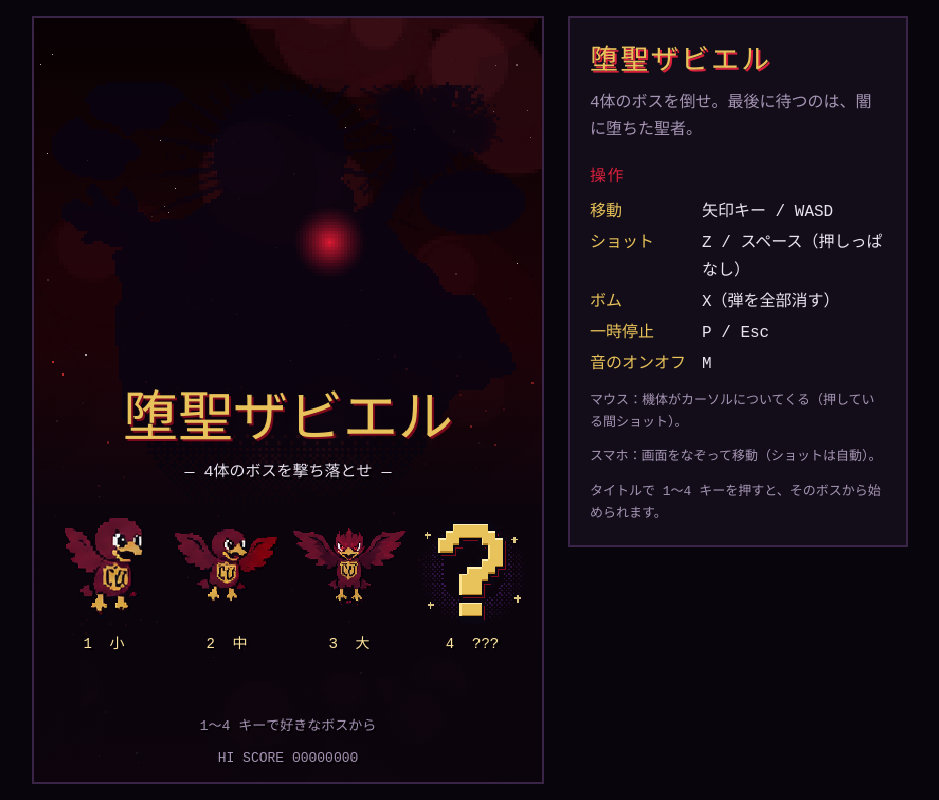
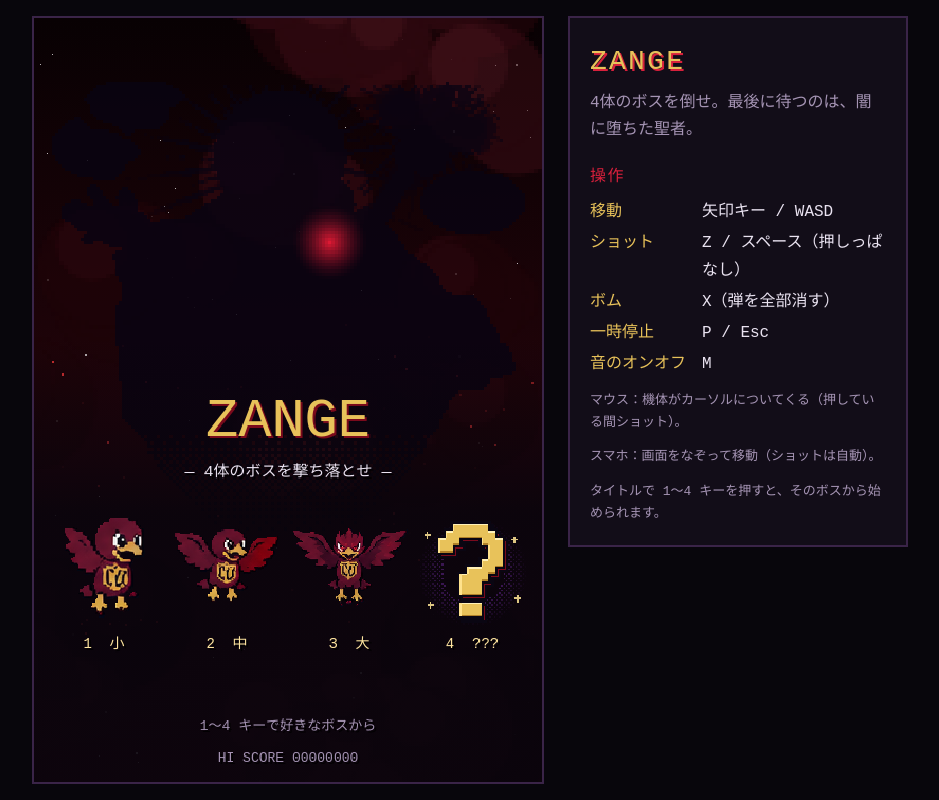
Before and after one commit to mokuchicchi/shooting-game, a plain HTML site: page index.html in a window 1280 px wide. Shown: the whole page, without its empty margins (170-1109 px from the left). Drawn offline with Linux system fonts and the light colour scheme; a web font is replaced by a local one.

Commit message:
[fix] 名前をZANGEに変更

```diff
--- a/index.html
+++ b/index.html
@@ -3,7 +3,7 @@
 <head>
 <meta charset="utf-8">
 <meta name="viewport" content="width=device-width, initial-scale=1, viewport-fit=cover">
-<title>堕聖ザビエル</title>
+<title>ZANGE</title>
 <link rel="preconnect" href="https://fonts.googleapis.com">
 <link rel="stylesheet" href="https://fonts.googleapis.com/css2?family=DotGothic16&display=swap">
 <link rel="stylesheet" href="css/style.css?v=7">
@@ -15,7 +15,7 @@
       <button id="bombBtn" class="touch-btn" type="button">ボム</button>
     </div>
     <aside class="manual">
-      <h1>堕聖ザビエル</h1>
+      <h1>ZANGE</h1>
       <p class="lead">4体のボスを倒せ。最後に待つのは、闇に堕ちた聖者。</p>
       <h2>操作</h2>
       <dl class="keys">
--- a/js/game.js
+++ b/js/game.js
@@ -400,7 +400,7 @@ class Game {
     ctx.fillStyle = g;
     ctx.fillRect(0, 300, W, H - 300);
 
-    this.text('堕聖ザビエル', W / 2, 380, 52, '#e8c25a', 'center', '#7a0a1c');
+    this.text('ZANGE', W / 2, 380, 52, '#e8c25a', 'center', '#7a0a1c');
     this.text('— 4体のボスを撃ち落とせ —', W / 2, 428, 15, '#e9e2f0', 'center');
 
     const keys = [['boss_s', '小', 1.0], ['boss_m', '中', 0.7], ['boss_l', '大', 0.55], ['mystery', '???', 0.75]];
```
Also changed, not shown: 1 other file.
